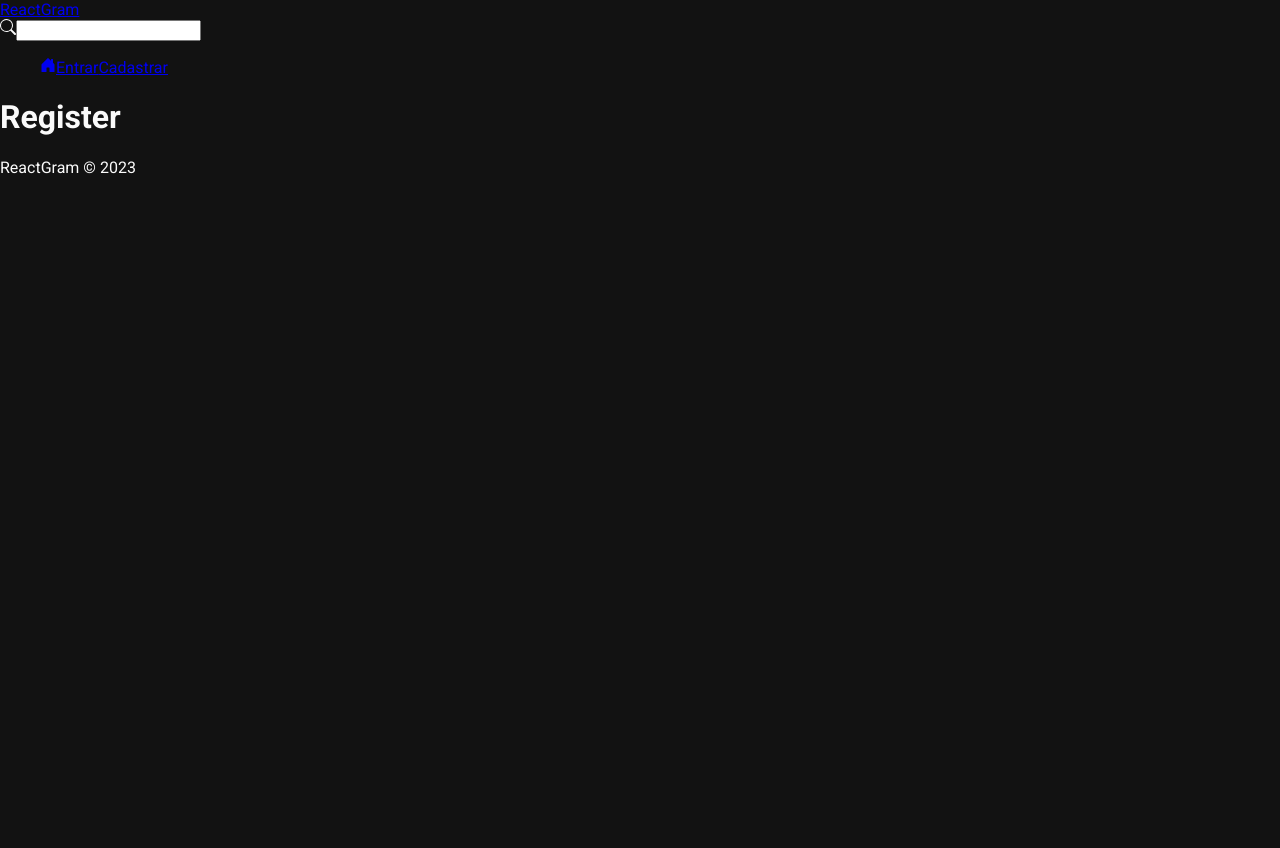
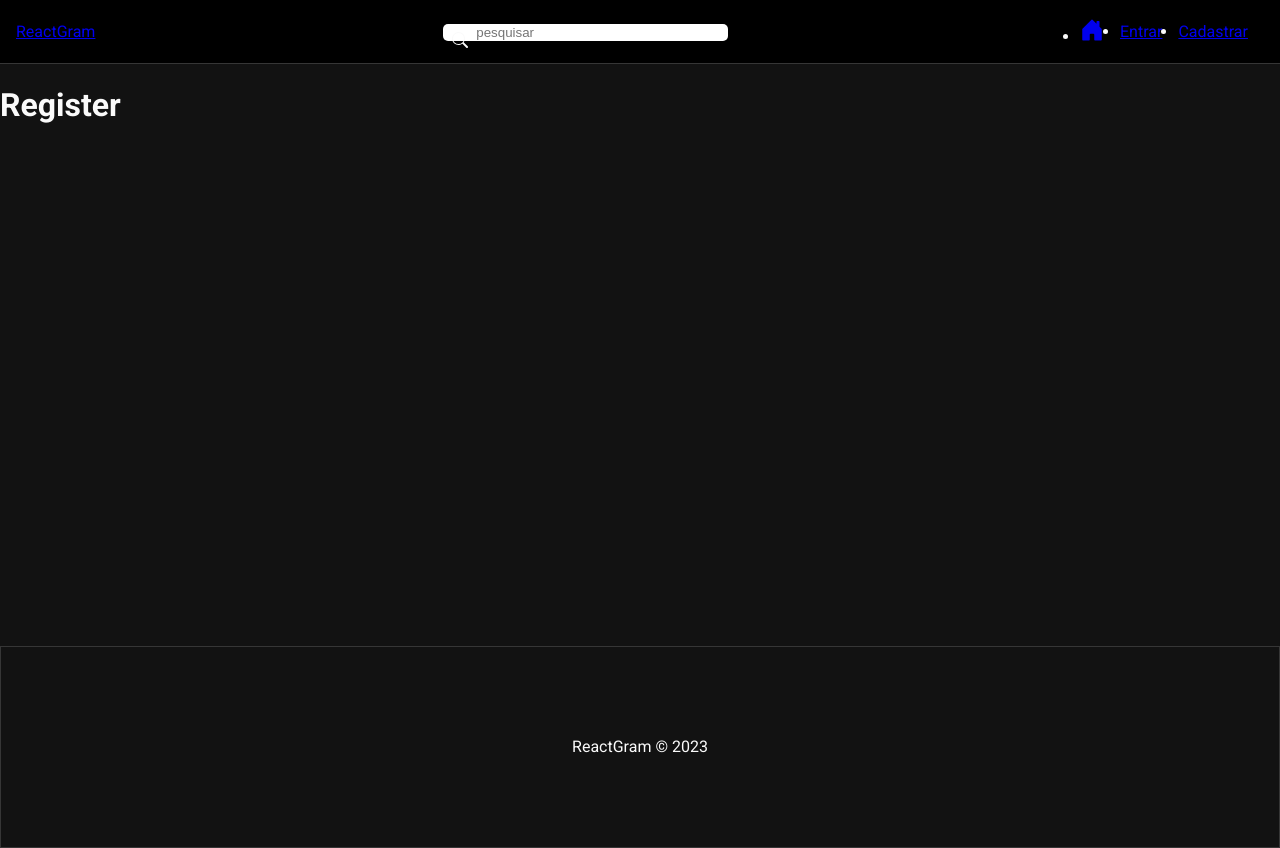
Before and after one commit to Orozimbo1/ReactGram, a React (Vite) app in the folder frontend/: page /register in a window 1280 px wide. Before the commit the page ends 800 px from the top, so only its background shows below. Built offline with nearby package versions, Linux system fonts and the light colour scheme.

Commit message:
CSS navbar e footer

```diff
--- a/frontend/src/App.css
+++ b/frontend/src/App.css
@@ -0,0 +1,3 @@
+.container {
+  min-height: 70vh;
+}
--- a/frontend/src/App.jsx
+++ b/frontend/src/App.jsx
@@ -20,11 +20,13 @@ function App() {
   return (
     <BrowserRouter>
       <Navbar />
-      <Routes>
-        <Route path='/' element={<Home />} />
-        <Route path='/login' element={<Login />} />
-        <Route path='/register' element={<Register />} />
-      </Routes>
+      <div className="container">
+        <Routes>
+          <Route path='/' element={<Home />} />
+          <Route path='/login' element={<Login />} />
+          <Route path='/register' element={<Register />} />
+        </Routes>
+      </div>
       <Footer />
     </BrowserRouter>
   )
--- a/frontend/src/components/Footer/Footer.css
+++ b/frontend/src/components/Footer/Footer.css
@@ -0,0 +1,8 @@
+#footer {
+  background-color: #121212;
+  height: 200px;
+  display: flex;
+  justify-content: center;
+  align-items: center;
+  border: 1px solid #363636;
+}
--- a/frontend/src/components/Navbar/Navbar.css
+++ b/frontend/src/components/Navbar/Navbar.css
@@ -0,0 +1,44 @@
+#nav {
+  display: flex;
+  justify-content: space-between;
+  align-items: center;
+  background-color: #000;
+  border-bottom: 1px solid #363636;
+  padding: .1em 1em;
+}
+
+#search-form {
+  position: relative;
+  width: 20%;
+}
+
+#search-form svg {
+  position: absolute;
+  top: 10px;
+  left: 9px;
+}
+
+#search-form input {
+  padding-left: 2.5em;
+  border: none;
+  border-radius: 5px;
+  width: 100%;
+  margin: 0;
+}
+
+#nav-links {
+  display: flex;
+  align-items: center;
+}
+
+#nav-links li {
+  margin-right: 1em;
+}
+
+#nav-links span {
+  cursor: pointer;
+}
+
+#nav-links svg {
+  font-size: 1.5em;
+}
--- a/frontend/src/components/Navbar/Navbar.jsx
+++ b/frontend/src/components/Navbar/Navbar.jsx
@@ -8,16 +8,23 @@ const Navbar = () => {
   return (
     <nav id="nav">
       <Link to='/'>ReactGram</Link>
-      <form>
+      <form id='search-form'>
         <BsSearch />
-        <input type="text" />
+        <input type="text" placeholder='pesquisar' />
       </form>
       <ul id="nav-links">
-        <NavLink to='/'>
-          <BsHouseDoorFill />
-        </NavLink>
-        <NavLink to='/login'>Entrar</NavLink>
-        <NavLink to='/register'>Cadastrar</NavLink>
+        <li>
+          <NavLink to='/'>
+            <BsHouseDoorFill />
+          </NavLink>
+        </li>
+        <li>
+          <NavLink to='/login'>Entrar</NavLink>
+        </li>
+        <li>
+          <NavLink to='/register'>Cadastrar</NavLink>
+        </li>
+
       </ul>
     </nav>
   )
```
